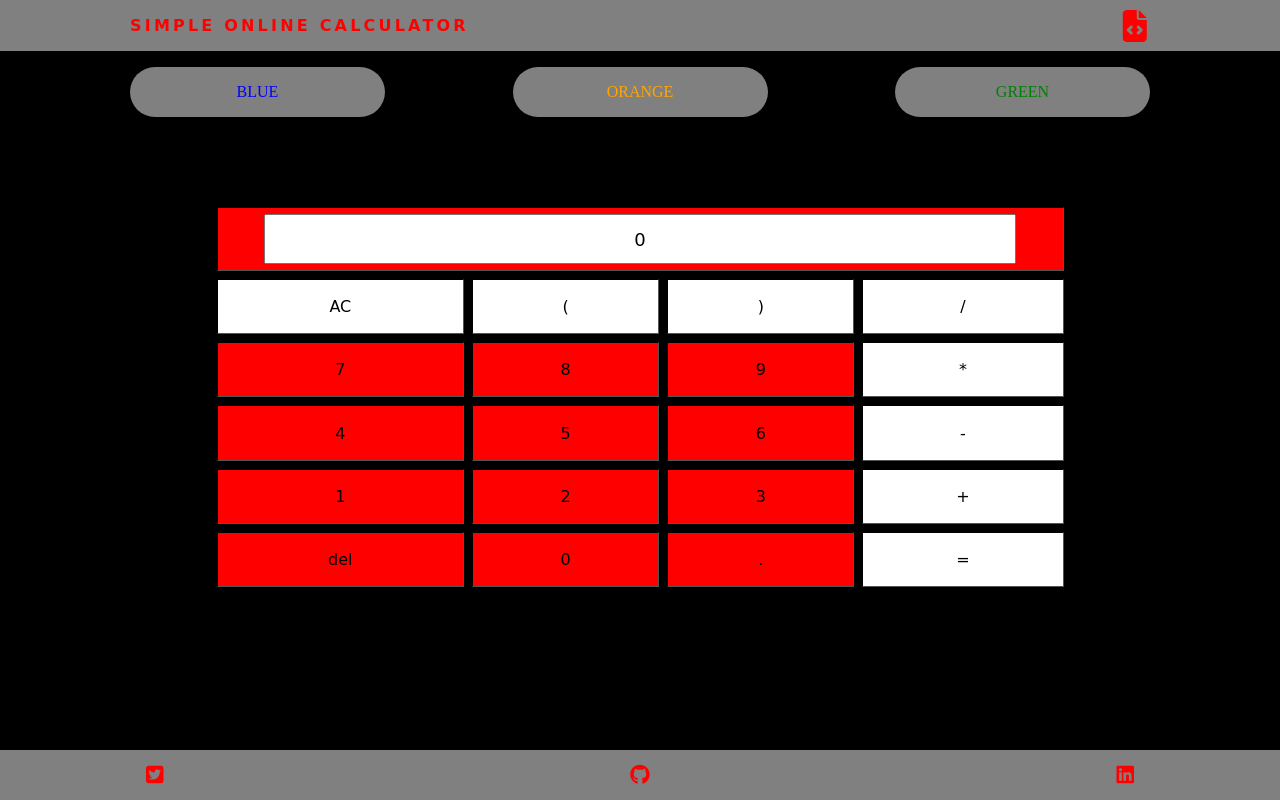
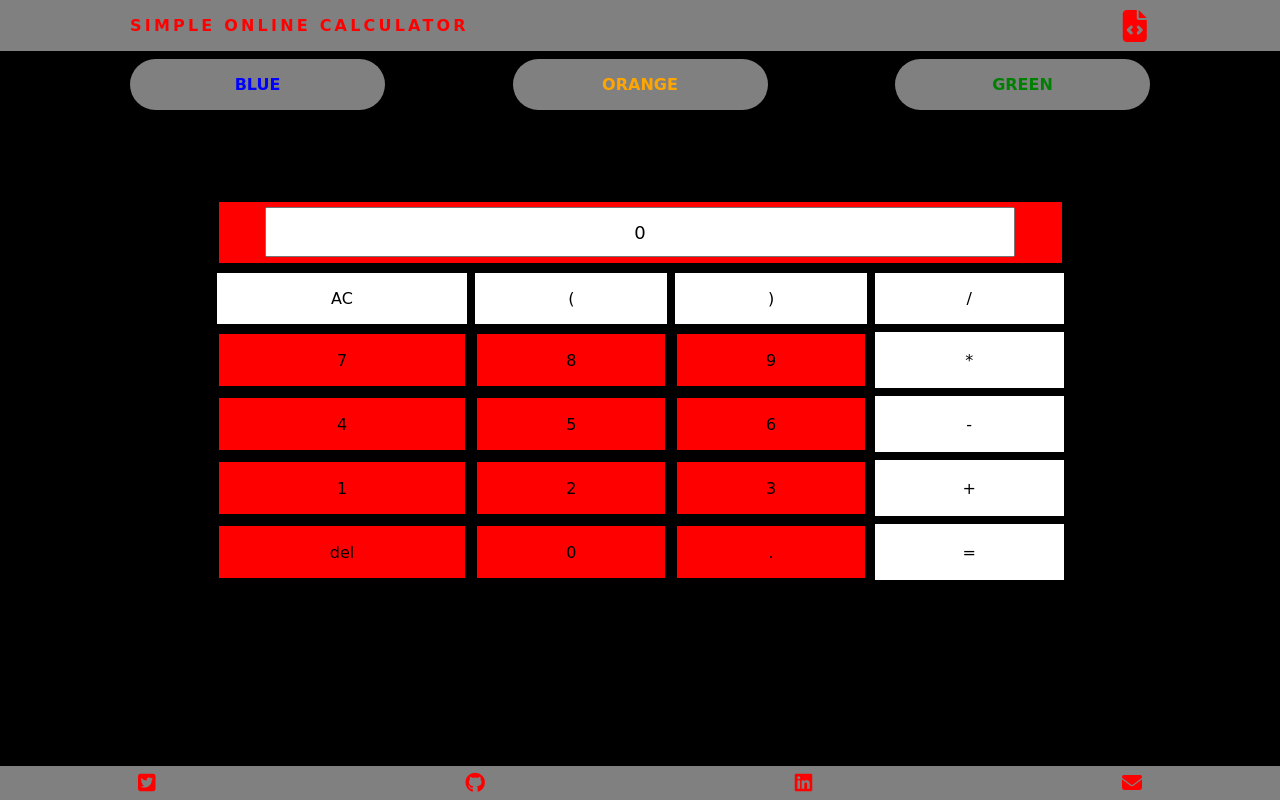
Before and after one commit to JUGG097/SIMPLE-WEB-CALCULATOR, a plain HTML site: page index.html in a window 1280 px wide. Drawn offline with Linux system fonts and the light colour scheme; a web font is replaced by a local one.

Commit message:
final touches

```diff
--- a/index.html
+++ b/index.html
@@ -22,7 +22,7 @@
             </div>
 
             <div class="col-small">
-                <a href="#" title="GitHub Repo"><i class="fas fa-file-code fa-2x"></i></a>
+                <a href="https://github.com/JUGG097/SIMPLE-WEB-CALCULATOR" title="GitHub Repo" target="_blank"><i class="fas fa-file-code fa-2x"></i></a>
             </div>
         </div>
       </div>
@@ -45,10 +45,10 @@
         </div>
 
         <div class="row-table">
-            <table border = 1>
+            <table>
 
                 <tr>
-                    <td colspan="4" align="right" class="num special-padding">
+                    <td colspan="4" class="num special-padding">
                         <input type = "text" id="result" value=0>
                     </td>
                 </tr>
@@ -95,15 +95,19 @@
          <div class="container">
             <div class="row">
                 <div class="col">
-                    <a href="#" title="Twitter Page"> <i class="fab fa-twitter-square fa-lg"></i> </a>
+                    <a href="https://twitter.com/adeneye97" title="Twitter Page" target="_blank"> <i class="fab fa-twitter-square fa-lg"></i> </a>
                 </div>
 
                 <div class="col">
-                    <a href="#" title="GitHub Page"> <i class="fab fa-github fa-lg"></i> </a>
+                    <a href="https://github.com/JUGG097" title="GitHub Page" target="_blank"> <i class="fab fa-github fa-lg"></i> </a>
                 </div>
 
                 <div class="col">
-                    <a href="#" title="LinkedIn Page"> <i class="fab fa-linkedin fa-lg"></i> </a>
+                    <a href="https://www.linkedin.com/in/adeoluwa-adeboye-051057146/" title="LinkedIn Page" target="_blank"> <i class="fab fa-linkedin fa-lg"></i> </a>
+                </div>
+
+                <div class="col">
+                    <a href="mailto:adeoluwaadeboye@gmail.com" title="Email" target="_blank"> <i class="fas fa-envelope fa-lg"></i> </a>
                 </div>
             </div>
         </div>
--- a/style/_footer.scss
+++ b/style/_footer.scss
@@ -1,5 +1,5 @@
 footer {
-    max-height: 100px;
+    max-height: 80px;
     background-color: gray;
     position: fixed;
     left: 0;
@@ -7,17 +7,7 @@ footer {
     bottom: 0;
     width: 100%;;
 
-
-    a {
-        color: red;
-
-        &:hover,
-        &:focus {
-            color: yellow;
-        }
-    }
-
     .col {
-        padding: 1em;
+        padding: 0.5em;
     }
 }
--- a/style/_mainbody.scss
+++ b/style/_mainbody.scss
@@ -2,13 +2,13 @@ main {
 
 
     .col {
-        margin-top: 1em;
-        //border: 2px solid red;
+        margin-top: 0.5em;
         width: 25%;
-        //color: red;
         text-align: center;
         background-color: grey;
         border-radius: 30px;
+        font-family: 'Montez', cursive;
+        font-weight: bold;
 
         &:hover,
         &:focus {
@@ -23,8 +23,6 @@ main {
 .row-table {
     width: 85%;
     margin: 0 auto;
-
-    //margin-top: 7em;
 
 }
 
@@ -64,10 +62,7 @@ td {
 
     }
 
-    &:hover,
-    &:focus {
-        background-color: yellow;
-    }
+
 }
 
 .special-padding {
@@ -76,10 +71,19 @@ td {
 
 .operator {
     background-color: white;
+    &:hover,
+    &:focus {
+        background-color: yellow;
+    }
 }
 
 .num {
     background-color: red;
+    border: 2px solid;
+    &:hover,
+    &:focus {
+        color: yellow;
+    }
 
 }
 
--- a/style/_nav.scss
+++ b/style/_nav.scss
@@ -1,18 +1,15 @@
 $nav-item-color: red;
 
 nav {
-    //min-height: 100px;
     margin: 0 auto;;
     background-color: gray;
     color: $nav-item-color;
     align-self: flex-start;
-    //text-align: center;
-    //position: fixed;
-    left: 0;
-    right: 0;
-    top: 0;
+    //left: 0;
+    //right: 0;
+    //top: 0;
     width: 100%;
-    margin: 0 auto;
+    //margin: 0 auto;
     font-family: 'Montez', cursive;
     font-weight: bold;
     letter-spacing: 0.2em;;
@@ -35,14 +32,6 @@ nav {
 
     }
 
-    a {
-        color: $nav-item-color;
-
-        &:hover,
-        &:focus {
-            color: yellow;
-        }
-    }
 
 }
 
--- a/style/style.scss
+++ b/style/style.scss
@@ -33,6 +33,12 @@ body {
 
 a {
     text-decoration: none;
+    color: red;
+
+        &:hover,
+        &:focus {
+            color: yellow;
+        }
 }
 
 @import "_nav.scss";
```
Also changed, not shown: scripts/main.js (+4 -3 lines), css/style.css, dist/css/style.min.css, 2 other files.
